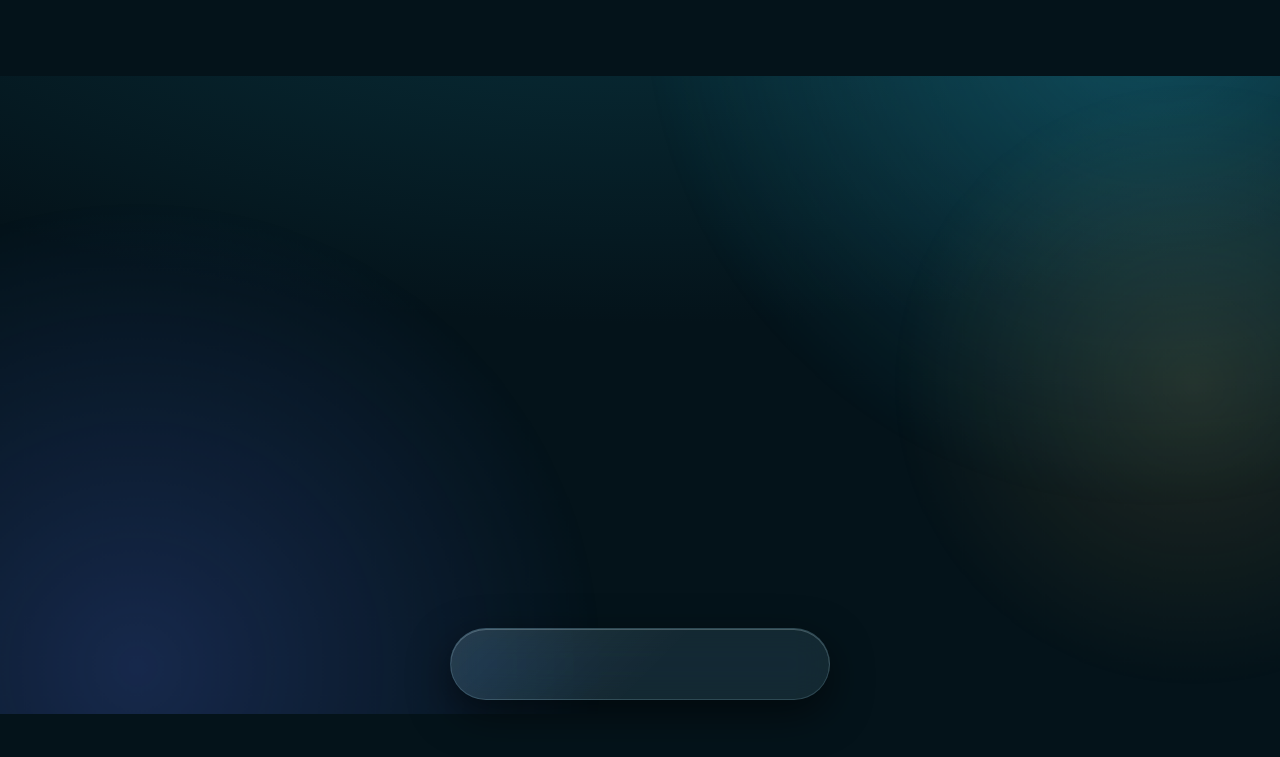
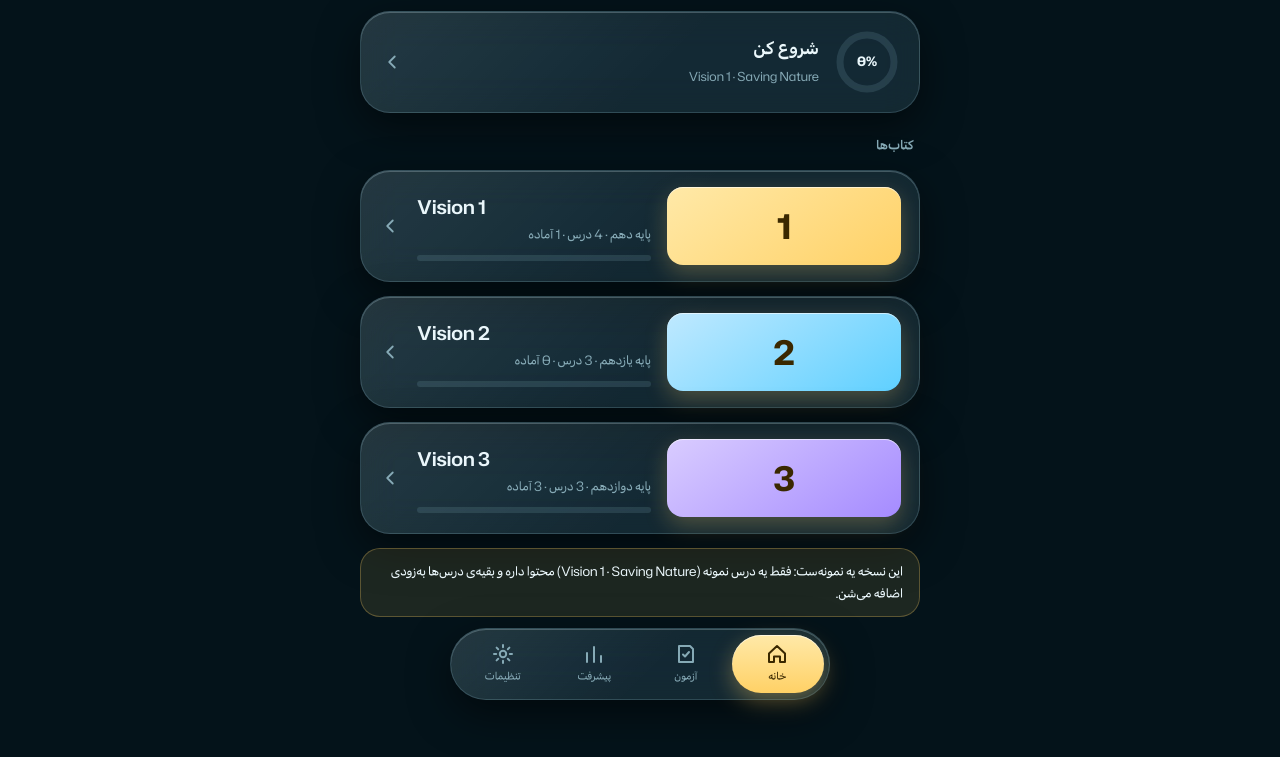
Before and after one commit to wxolesto/Ma-vista, a plain HTML site: page index.html in a window 1280 px wide. Shown: the part 86-843 px from the top of the page. Before the commit the page ends 800 px from the top, so only its background shows below. Drawn offline with Linux system fonts and the light colour scheme.

Commit message:
Fix home render for lessons without appendix data

```diff
--- a/index.html
+++ b/index.html
@@ -838,7 +838,7 @@ try{const j=JSON.parse(localStorage.getItem(KEY)||'null');if(j&&typeof j==='obje
 const save=()=>{try{localStorage.setItem(KEY,JSON.stringify(S))}catch(e){}};
 const bookOf=id=>DATA.books.find(b=>b.id===id),lessonOf=id=>{for(const b of DATA.books){const l=b.lessons.find(x=>x.id===id);if(l)return [b,l]}return null};
 const secDone=(l,s)=>!!S.done[l+':'+s];
-const lessonProg=l=>{const list=SECS.filter(s=>s[0]!=='appendix'||!!CONTENT[l].appendix);return list.filter(s=>secDone(l,s[0])).length/list.length};
+const lessonProg=l=>{const content=CONTENT[l];const list=SECS.filter(s=>s[0]!=='appendix'||!!(content&&content.appendix));return list.filter(s=>secDone(l,s[0])).length/list.length};
 const bookProg=b=>b.lessons.reduce((a,l)=>a+lessonProg(l.id),0)/b.lessons.length;
 
 /* ================= icons ================= */
```
